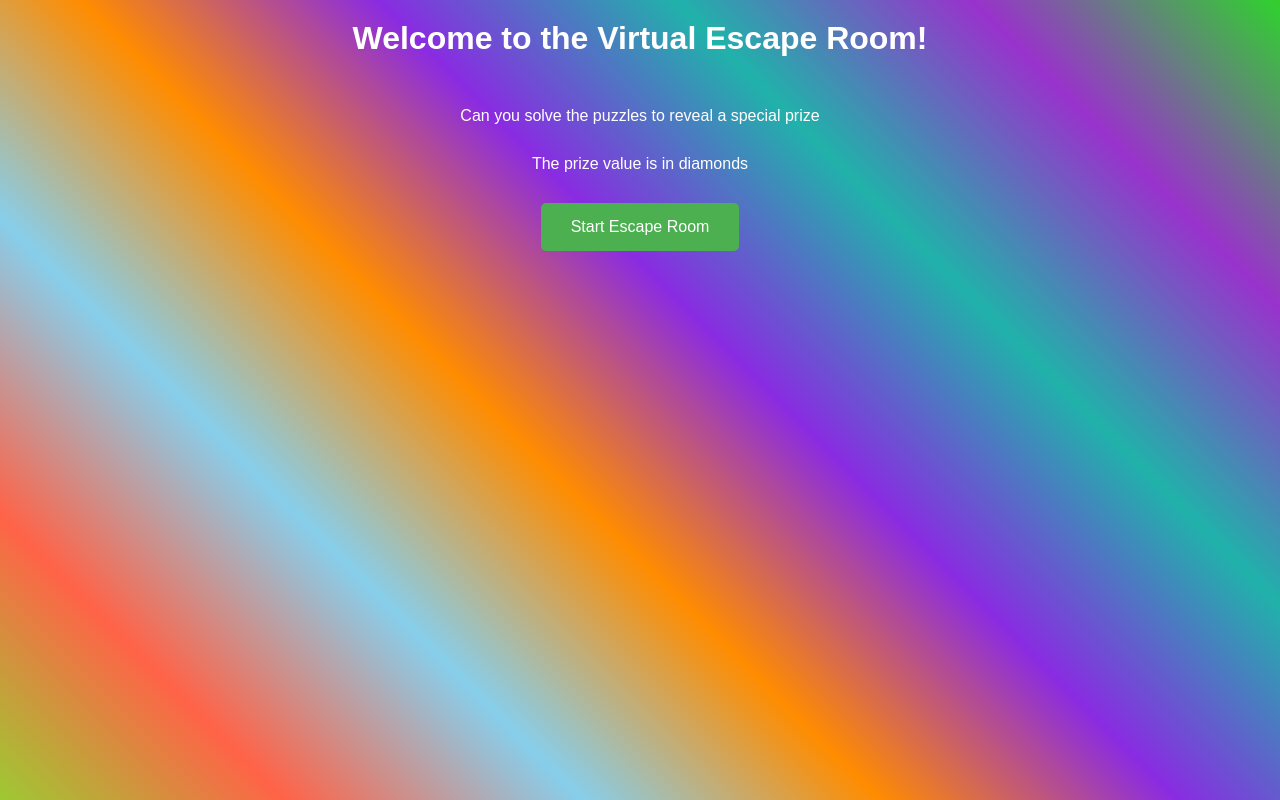
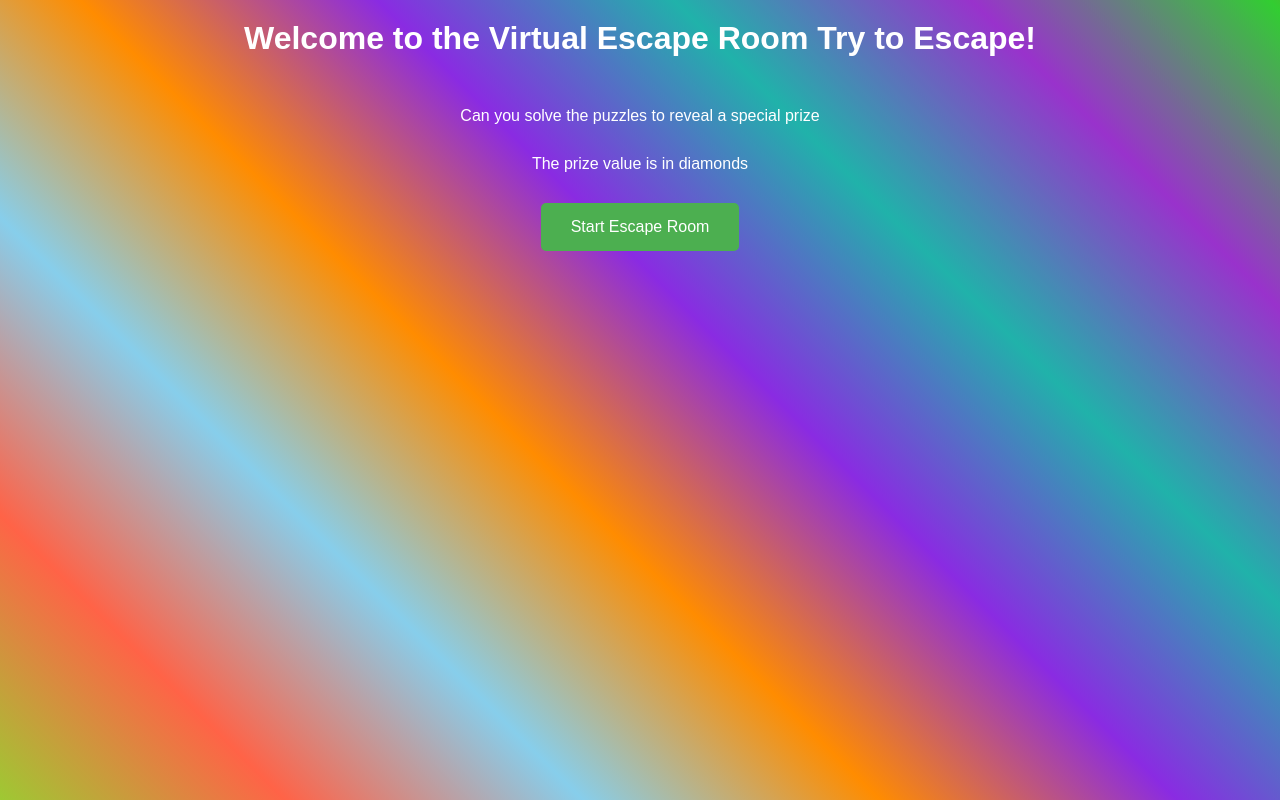
Before and after one commit to tushargupta1504/asking_d, a plain HTML site: page index.html in a window 1280 px wide. Drawn offline with Linux system fonts and the light colour scheme.

Commit message:
Update index.html

```diff
--- a/index.html
+++ b/index.html
@@ -77,7 +77,7 @@
 </head>
 <body>
   <div class="running-animation"></div>
-  <h1>Welcome to the Virtual Escape Room!</h1>
+  <h1>Welcome to the Virtual Escape Room Try to Escape!</h1>
   <p></p>
   <p>Can you solve the puzzles to reveal a special prize</p>
   <p>The prize value is in diamonds</p>
```
